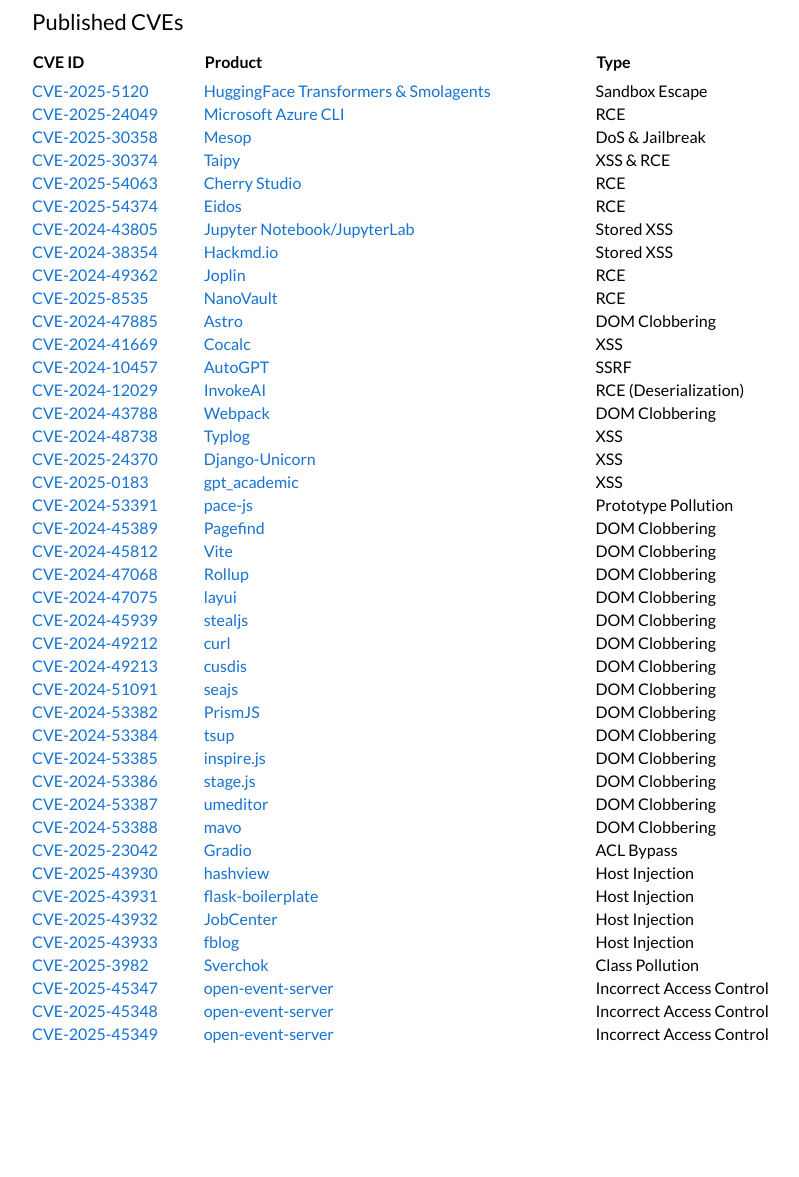
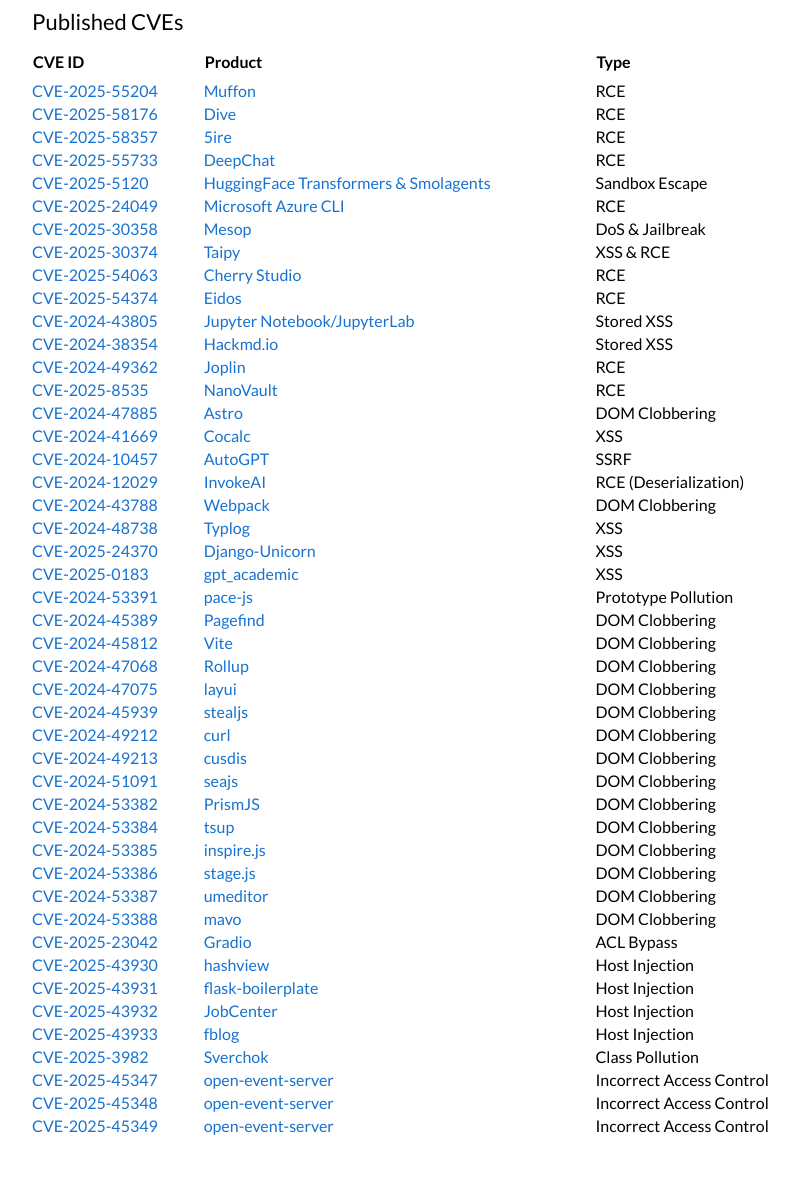
Before and after one commit to jackfromeast/jackfromeast.github.io, a Jekyll site: the page built from _pages/vulns.html, in a window 1280 px wide. Shown: the whole page, without its empty margins (208-1007 px from the left). Built offline with Jekyll 4.4.1, drawn with Linux system fonts in a browser that asks for light colours; before the commit the page ends 1085 px from its top, so only the background shows below that.

Commit message:
Add new CVEs and product links to vulns.yml

```diff
--- a/_data/vulns.yml
+++ b/_data/vulns.yml
@@ -1,3 +1,31 @@
+- cve: "CVE-2025-55204"
+  link: "https://github.com/staniel359/muffon/security/advisories/GHSA-gc3f-gqph-522q"
+  product: "Muffon"
+  product_link: "https://muffon.netlify.app/"
+  type: "RCE"
+  selected: false
+
+- cve: "CVE-2025-58176"
+  link: "https://github.com/OpenAgentPlatform/Dive/security/advisories/GHSA-2r34-7pgx-vvrc"
+  product: "Dive"
+  product_link: "https://github.com/OpenAgentPlatform/Dive"
+  type: "RCE"
+  selected: false
+
+- cve: "CVE-2025-58357"
+  link: "https://github.com/nanbingxyz/5ire/security/advisories/GHSA-8527-3cch-95gf"
+  product: "5ire"
+  product_link: "https://5ire.app/"
+  type: "RCE"
+  selected: false
+
+- cve: "CVE-2025-55733"
+  link: "https://github.com/ThinkInAIXYZ/deepchat/security/advisories/GHSA-hqr4-4gfc-5p2j"
+  product: "DeepChat"
+  product_link: "https://deepchat.thinkinai.xyz/"
+  type: "RCE"
+  selected: false
+
 - cve: "CVE-2025-5120"
   link: "https://huntr.com/bounties/63ab1cfe-b573-4cf5-a7d3-fb6c957e34b0"
   product: "HuggingFace Transformers & Smolagents"
```
